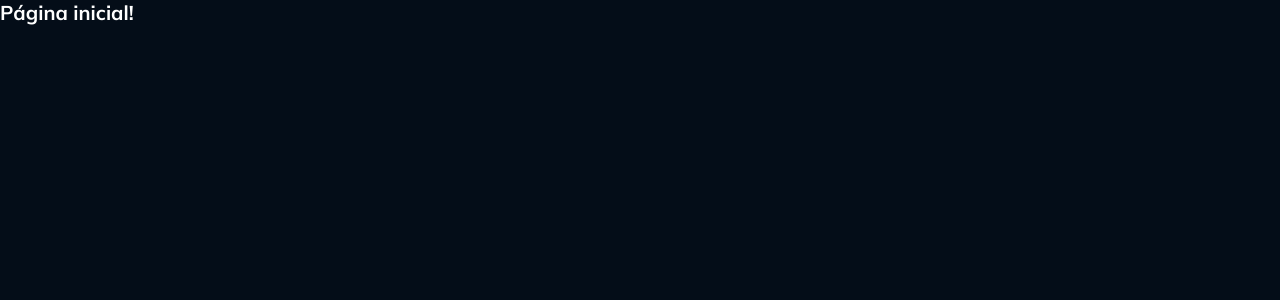
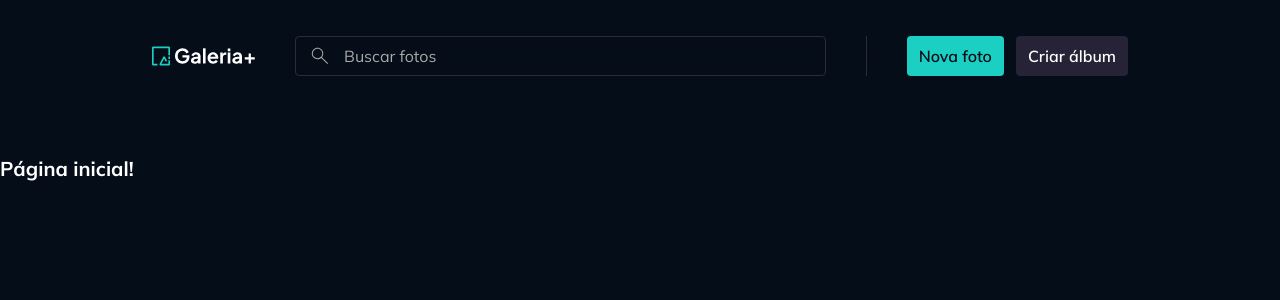
Before and after one commit to Guiilhermendes/gallery-plus, a React (Vite) app: page / in a window 1280 px wide. Shown: the top 300 px of the page. Built offline with nearby package versions, Linux system fonts and the light colour scheme.

Commit message:
feat: creating header with input search using debounce logic

```diff
--- /dev/null
+++ b/src/components/main-content.tsx
@@ -0,0 +1,19 @@
+import type React from "react";
+import cx from "classnames";
+
+interface MainContentProps extends React.ComponentProps<"main"> {}
+
+export default function MainContent({
+    className,
+    children,
+    ...props
+}: MainContentProps) {
+    return (
+        <main
+            className={cx("mt-20 pb-20", className)}
+            {...props}
+        >
+            {children}
+        </main>
+    )
+}
--- /dev/null
+++ b/src/components/main-header.tsx
@@ -0,0 +1,35 @@
+import type React from "react";
+import Container from "./container";
+import Logo from "../assets/images/galeria-plus-full-logo.svg?react";
+import { Link } from "react-router";
+import cx from "classnames";
+import Button from "./button";
+import PhotosSearch from "./photos-search";
+import Divider from "./divider";
+
+interface MainHeaderProps extends React.ComponentProps<typeof Container> {}
+
+export default function MainHeader({
+    className,
+    ...props
+}: MainHeaderProps) {
+    return (
+        <Container
+            as="header"
+            className={cx("flex justify-between items-center gap-10", className)}
+            {...props}
+        >
+            <Link to="/">
+                <Logo className="h-5" />
+            </Link>
+
+            <PhotosSearch />
+            <Divider orientation="vertical" className="h-10" />
+
+            <div className="flex items-center gap-3">
+                <Button>Nova foto</Button>
+                <Button variant="secondary">Criar álbum</Button>
+            </div>
+        </Container>
+    )
+}
--- /dev/null
+++ b/src/components/photos-search.tsx
@@ -0,0 +1,33 @@
+import InputText from "./input-text";
+import SearchIcon from "../assets/icons/search.svg?react";
+import React, { useState } from "react";
+import { debounce } from "../helpers/utils";
+
+interface PhotosSearchProps {}
+
+export default function PhotosSearch({
+
+}: PhotosSearchProps) {
+    const [inputValue, setInputValue] = useState("");
+
+    const debouncedSetValue = React.useCallback(
+        debounce((value: string) => console.log({value}), 200),
+        []
+    );
+
+    function handleInputChange(e: React.ChangeEvent<HTMLInputElement>) {
+        const { value } = e.target;
+        setInputValue(value);
+        debouncedSetValue(value);
+    }
+
+    return (
+        <InputText
+            icon={SearchIcon}
+            placeholder="Buscar fotos"
+            className="flex-1"
+            value={inputValue}
+            onChange={handleInputChange}
+        />
+    )
+}
--- /dev/null
+++ b/src/helpers/utils.ts
@@ -0,0 +1,15 @@
+export function debounce<T extends (...args: any[]) => any>(func: T, wait: number) {
+    let timeout: ReturnType<typeof setTimeout> | null = null;
+    return function(...args: Parameters<T>): void {
+        const later = () => {
+            timeout = null;
+            func(...args);
+        }
+
+        if (timeout != null) {
+            clearTimeout(timeout);
+        }
+
+        timeout = setTimeout(later, wait);
+    }
+}
--- a/src/pages/layout-main.tsx
+++ b/src/pages/layout-main.tsx
@@ -1,7 +1,14 @@
 import { Outlet } from "react-router";
+import MainHeader from "../components/main-header";
+import MainContent from "../components/main-content";
 
 export default function LayoutMain() {
     return (
-        <Outlet />
+        <>
+            <MainHeader className="mt-9" />
+            <MainContent>
+                <Outlet />
+            </MainContent>
+        </>
     )
 }
```
